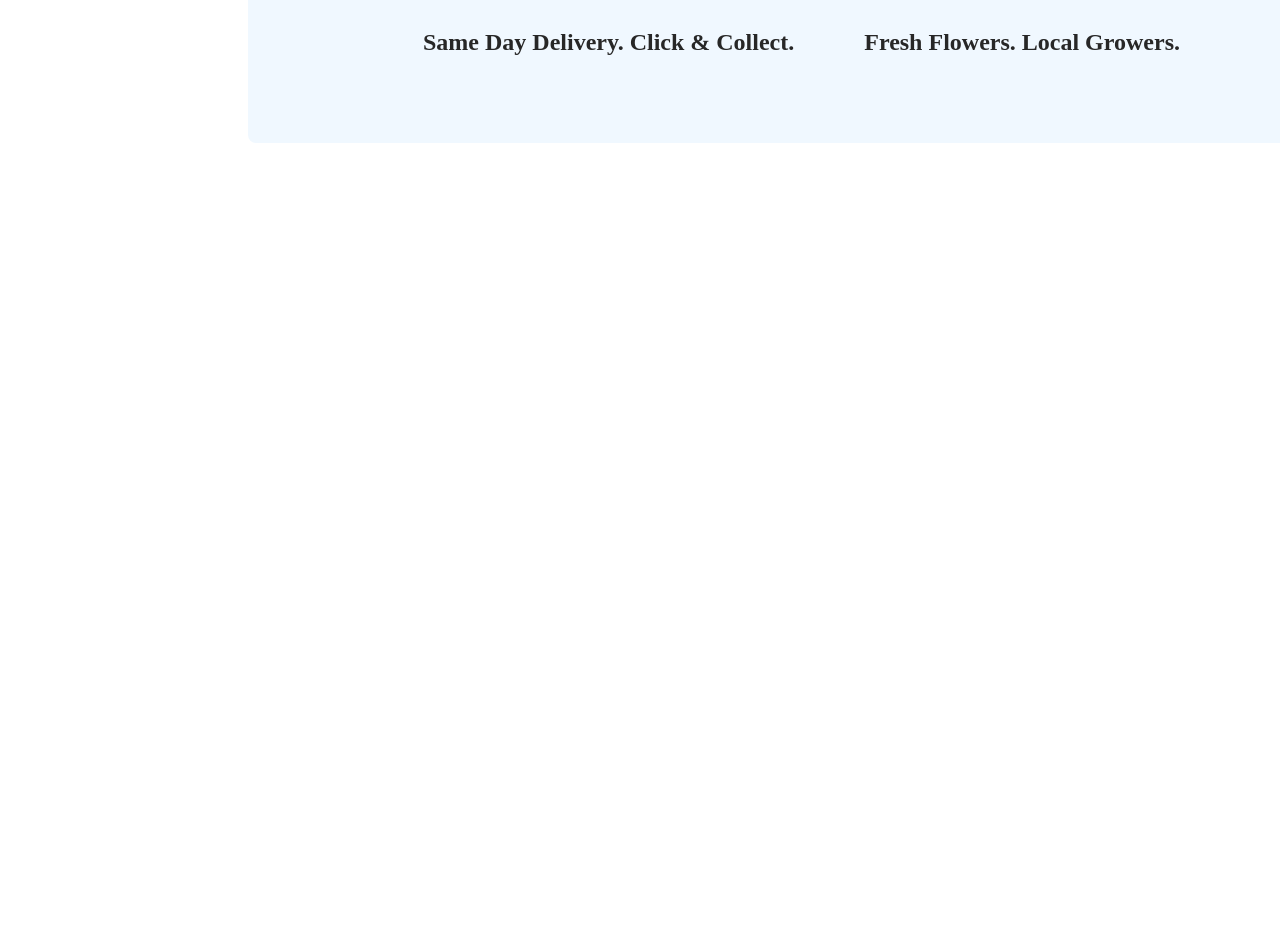
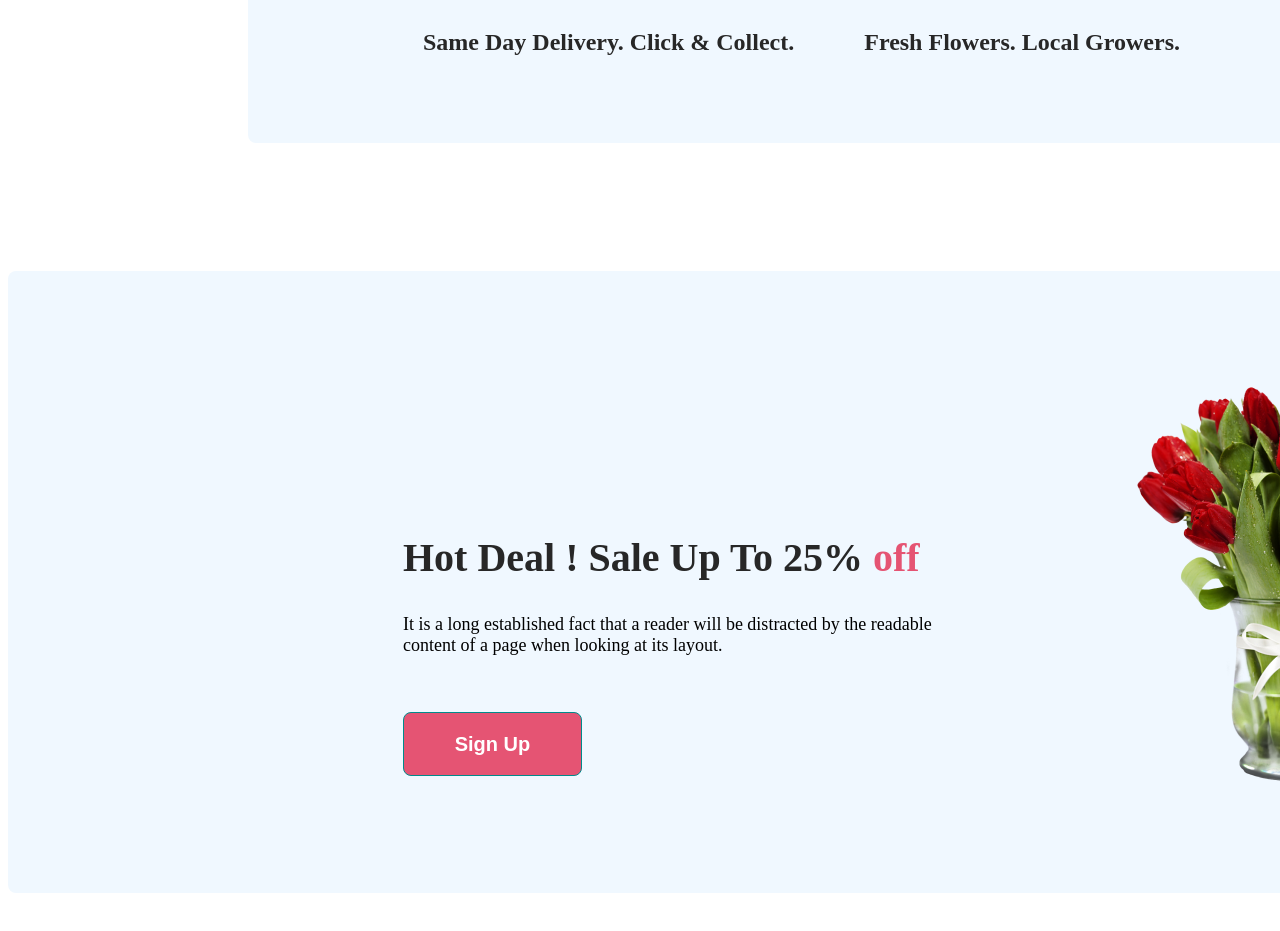
Before and after one commit to rafi9012/responsive-layout, a plain HTML site: page index.html in a window 1280 px wide. Shown: the part 2141-3072 px from the top of the page. Before the commit the page ends 2412 px from the top, so only its background shows below. Drawn offline with Linux system fonts and the light colour scheme.

Commit message:
complete fourth section

```diff
--- a/index.html
+++ b/index.html
@@ -65,6 +65,18 @@
 
 
       </section>
+      <section class="fourth-project">
+        <div class="bap-3">
+       <div class="first-title">
+        <h1 class="hot">Hot Deal ! Sale Up To 25% <span class="red">off</span></h1>
+        <h4 class="fact">It is a long established fact that a reader will be distracted by the readable <br> content of a page when looking at its layout.</h4>
+        <button class="btn-primary">Sign Up</button>
+       </div>
+       <div>
+        <img class="fuldani" src="images/pngwing 8.png" alt="">
+       </div>
+       </div>
+      </section>
 
 
     </header>
--- a/style/style.css
+++ b/style/style.css
@@ -84,8 +84,7 @@ text-align: center;
      height: 605px;
      border: 1px solid wheat;
      border-radius: 18px;
-     margin-right: 20px;
-     margin-bottom: 32px;}
+     margin-right: 20px;}
 
 
      .write-laste{
@@ -97,6 +96,7 @@ text-align: center;
         font-weight: bold;
         font-size: 24px;
         color: #272727;
+        text-decoration: underline;
 
      }
      .third-project{
@@ -140,3 +140,38 @@ text-align: center;
         color: #272727;
         font-weight: 350px;
      }
+     .fourth-project{
+        width: 1922px;
+        height: 622px;
+        background-color:aliceblue;
+        border-radius: 8px;
+        margin-bottom: 128px;
+
+     }
+     .first-title{
+       padding-top: 230px;
+        margin-left: 395px;
+     }
+     .hot{
+        font-weight:bolder ;
+        font-size: 40px;
+        color: #272727;
+     }
+     .fact{
+      font-weight: normal;
+      font-size: 18px;
+     }
+     .red{
+      color: #E55473;
+     }
+     .bap-3{
+      display: flex;
+
+     }
+.fuldani{
+   width: 318px;
+   height: 420px;
+   padding-left: 200px;
+   padding-right: 42px;
+   padding-top: 100px;
+}
```
